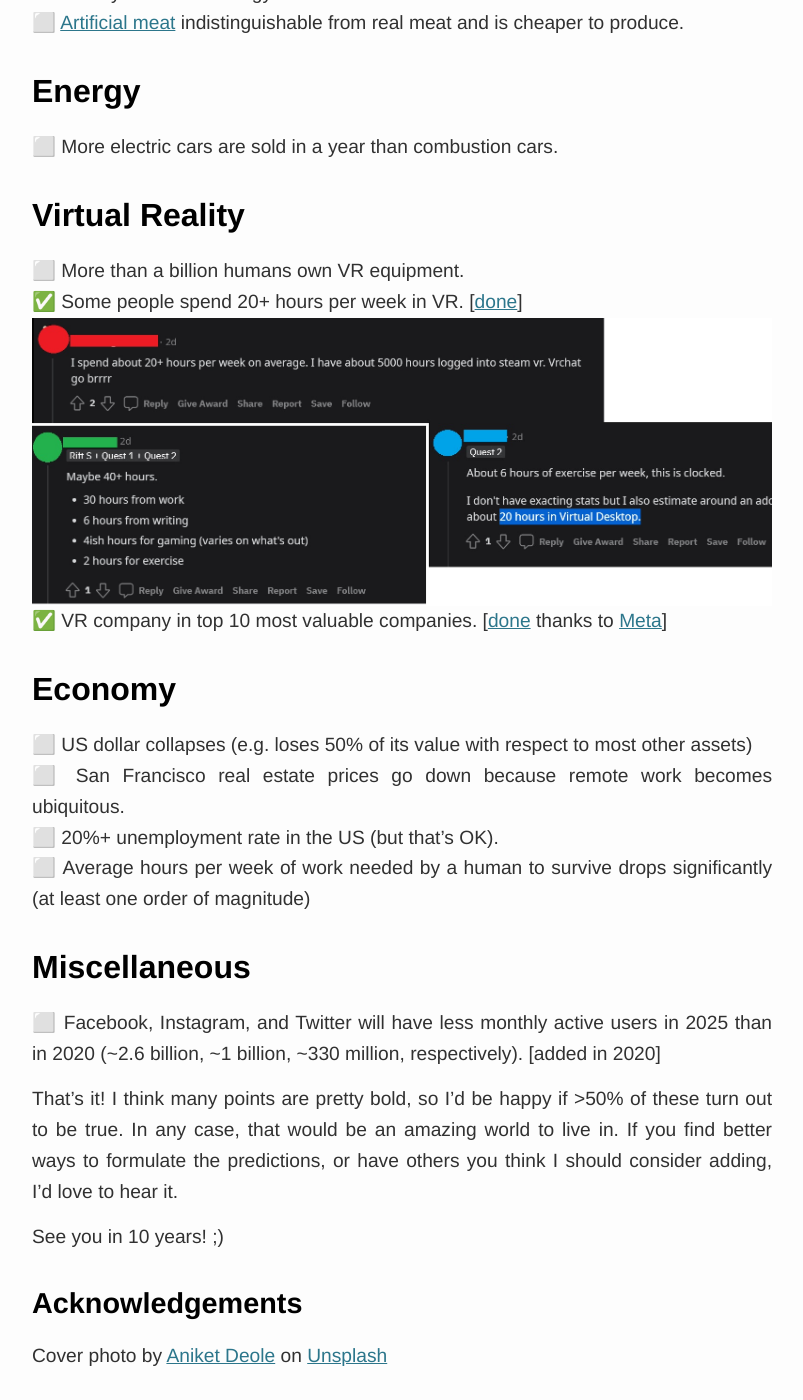
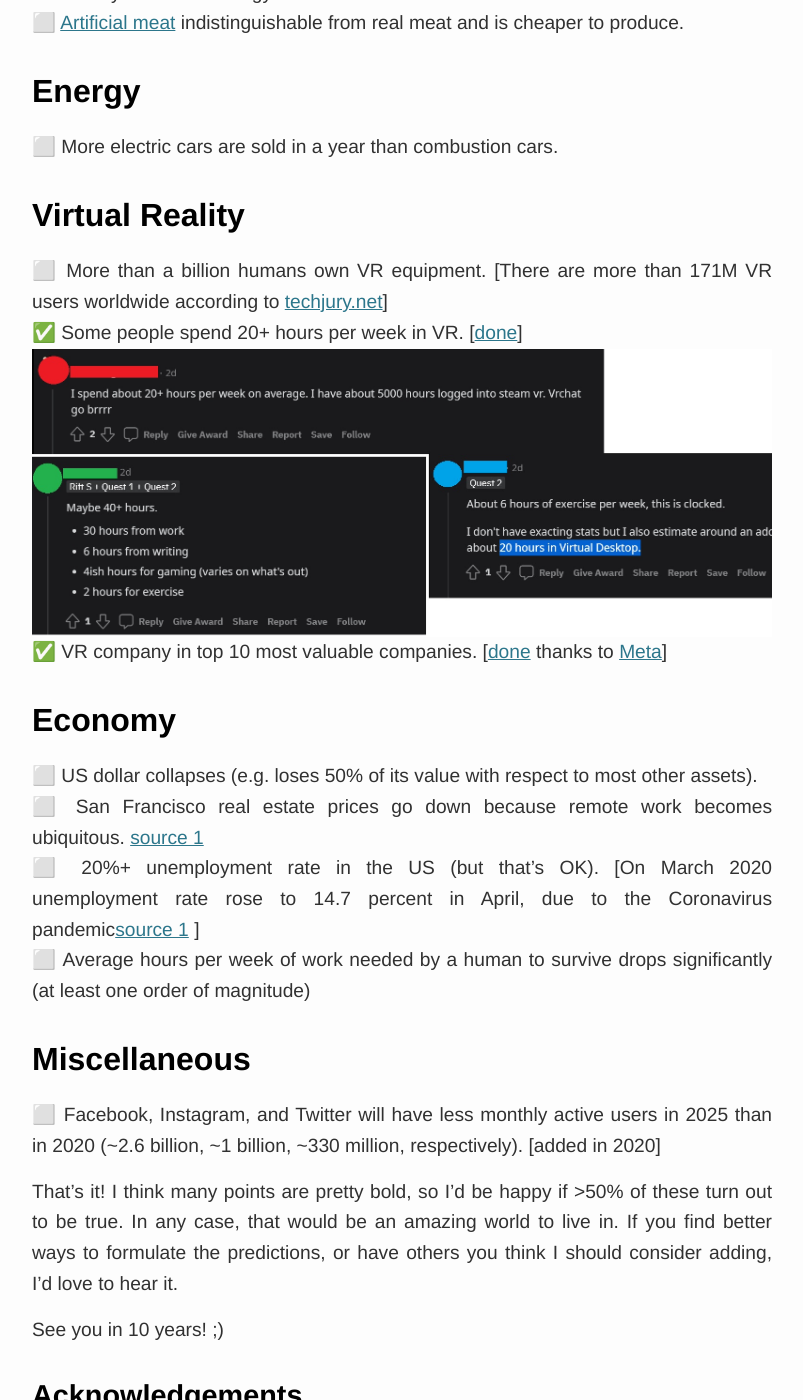
Before and after one commit to tobyornottobe/maraoz.github.io, a Jekyll site: the page built from _posts/2016-03-20-2026.md, in a window 1280 px wide and 1400 px high, scrolled down 2582 px. Shown: the whole window, without its empty margins (238-1041 px from the left). Built offline with Jekyll 4.4.1, drawn with Linux system fonts in a browser that asks for light colours.

Commit message:
Update 2016-03-20-2026.md

```diff
--- a/_posts/2016-03-20-2026.md
+++ b/_posts/2016-03-20-2026.md
@@ -59,16 +59,16 @@ Without further ado, here goes the list of things I believe will happen before 3
 
 
 ## Virtual Reality
-⬜ More than a billion humans own VR equipment. <br />
+⬜ More than a billion humans own VR equipment. [There are more than 171M VR users worldwide according to <a href="https://techjury.net/blog/virtual-reality-statistics/">techjury.net</a>]<br />
 ✅ Some people spend 20+ hours per week in VR. [<a href="https://www.reddit.com/r/oculus/comments/qpnf84/how_much_time_do_you_spend_in_vr_per_week/">done</a>]<br />
 <img src="/img/2026/vr-hours.jpg" />
 ✅ VR company in top 10 most valuable companies. [<a href="https://ibb.co/2Mmmb33">done</a> thanks to <a href="https://www.theverge.com/22749919/mark-zuckerberg-facebook-meta-company-rebrand">Meta</a>]<br />
 
 
 ## Economy
-⬜ US dollar collapses (e.g. loses 50% of its value with respect to most other assets)<br />
-⬜ San Francisco real estate prices go down because remote work becomes ubiquitous. <br />
-⬜ 20%+ unemployment rate in the US (but that's OK). <br />
+⬜ US dollar collapses (e.g. loses 50% of its value with respect to most other assets). <br />
+⬜ San Francisco real estate prices go down because remote work becomes ubiquitous. [source 1](https://fred.stlouisfed.org/series/ATNHPIUS41884Q)<br />
+⬜ 20%+ unemployment rate in the US (but that's OK). [On March 2020 unemployment rate rose to 14.7 percent in April, due to the Coronavirus pandemic[source 1](https://en.wikipedia.org/wiki/Unemployment_in_the_United_States) ]<br />
 ⬜ Average hours per week of work needed by a human to survive drops significantly (at least one order of magnitude) <br />
 
 ## Miscellaneous
```
